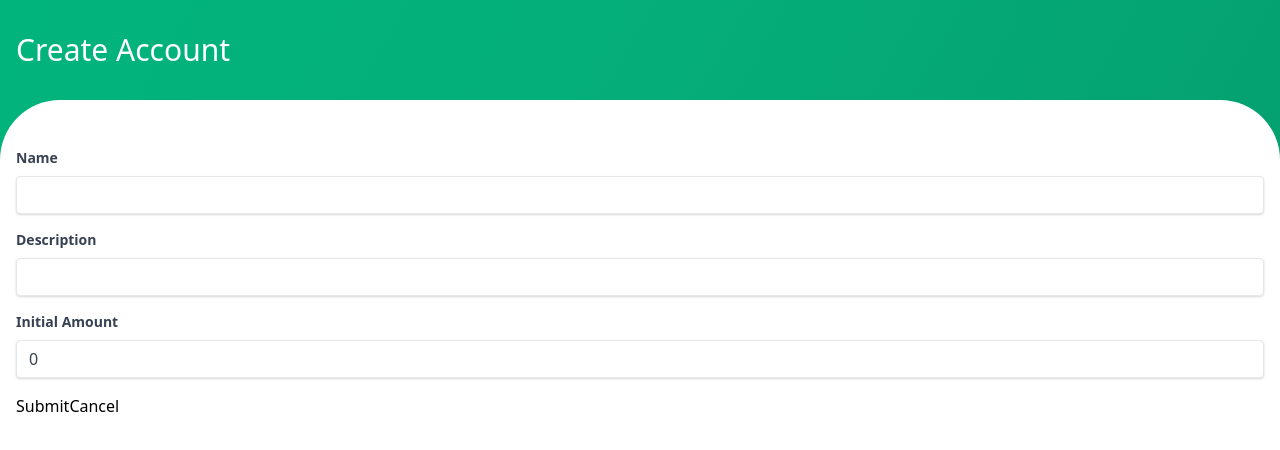
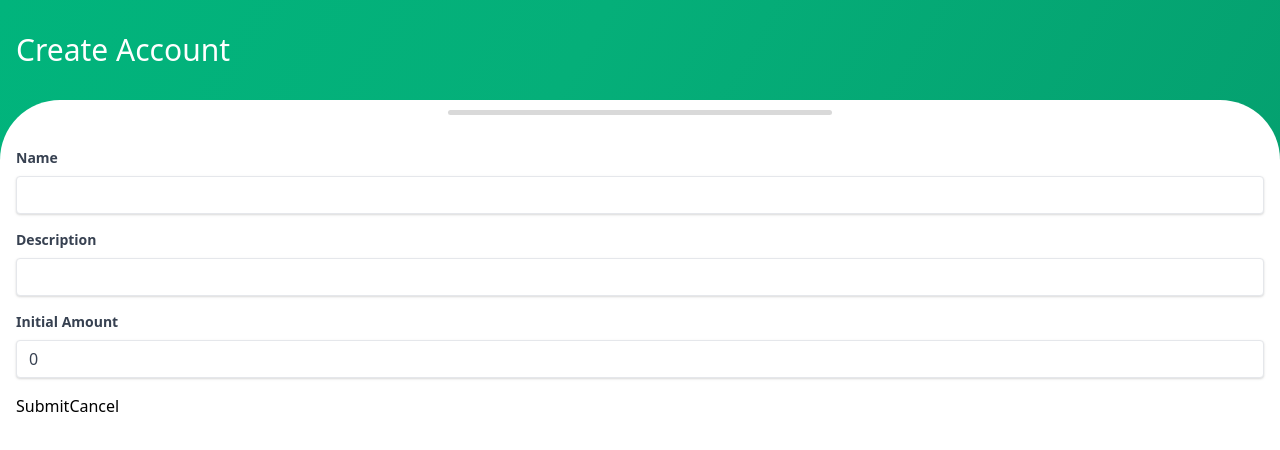
Before and after one commit to luisangellopez9731/money-keepit-ui, a React (Create React App) app: page /accounts/create in a window 1280 px wide. Shown: the top 450 px of the page. Built offline with nearby package versions, Linux system fonts and the light colour scheme.

Commit message:
adding top line to card

```diff
--- a/src/components/card/card.module.css
+++ b/src/components/card/card.module.css
@@ -1,6 +1,20 @@
 .card {
+  position: relative;
   transform: translateY(0);
   animation: toTop .6s ease;
+}
+
+.card:before {
+  top: 10px;
+  left: 0;
+  right: 0;
+  width: 30%;
+  height: 5px;
+  content: "";
+  margin: auto;
+  position: absolute;
+  border-radius: 50px;
+  background-color: rgba(128, 128, 128, 0.3);
 }
 
 @keyframes toTop {
```
